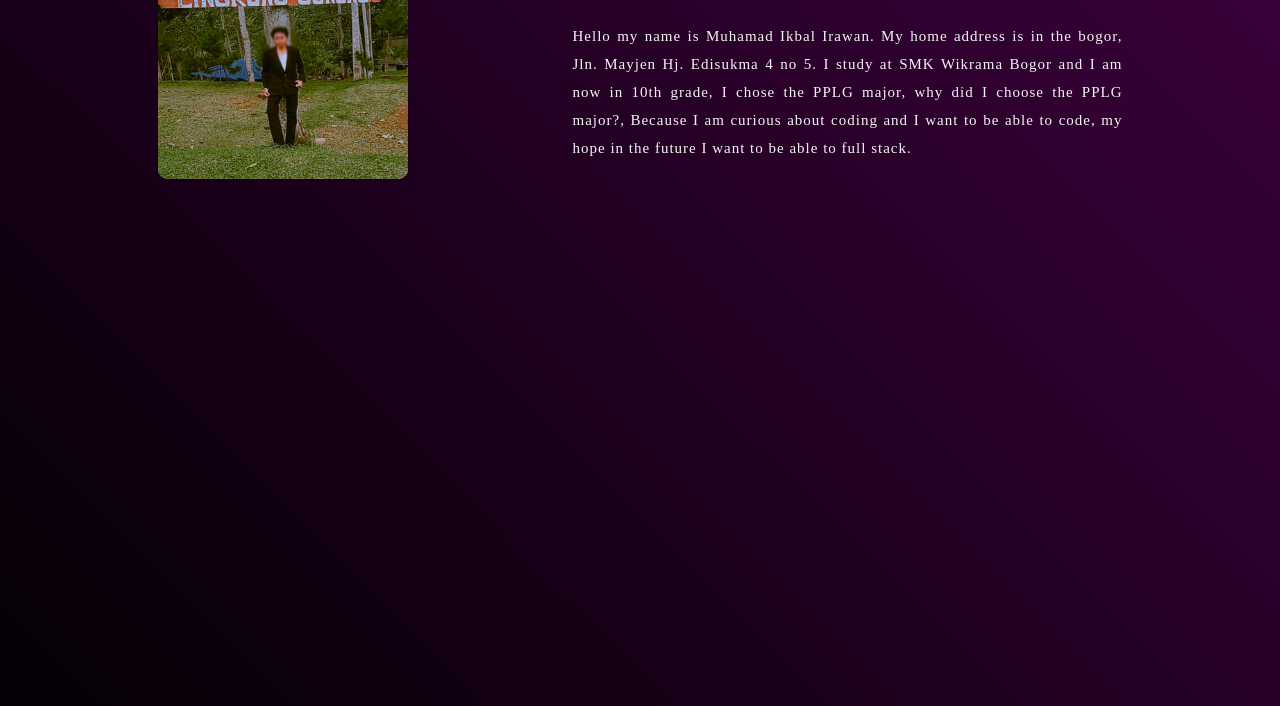
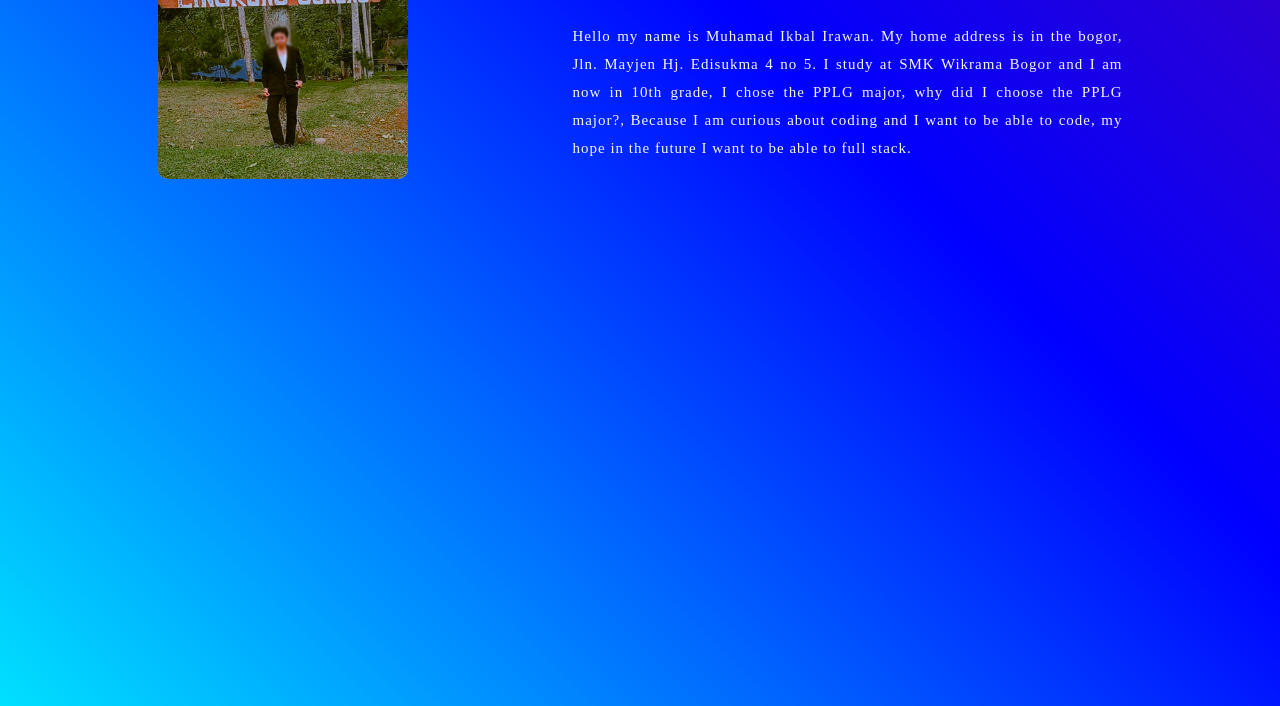
Before and after one commit to ikbalirawan/xyvierchn, a plain HTML site: page index.html in a window 1280 px wide. Shown: the part 930-1636 px from the top of the page. Drawn offline with Linux system fonts and the light colour scheme.

Commit message:
ikbalweb

```diff
--- a/style.css
+++ b/style.css
@@ -203,7 +203,7 @@ section
 }
 
 .back {
-  background-image: linear-gradient(45deg, purple, black, purple);
+  background-image: linear-gradient(45deg, purple, purple, blue, cyan, blue, purple, purple);
   background-size: 300% 300%;
   animation: color 3s ease-in-out infinite;
 }
```
